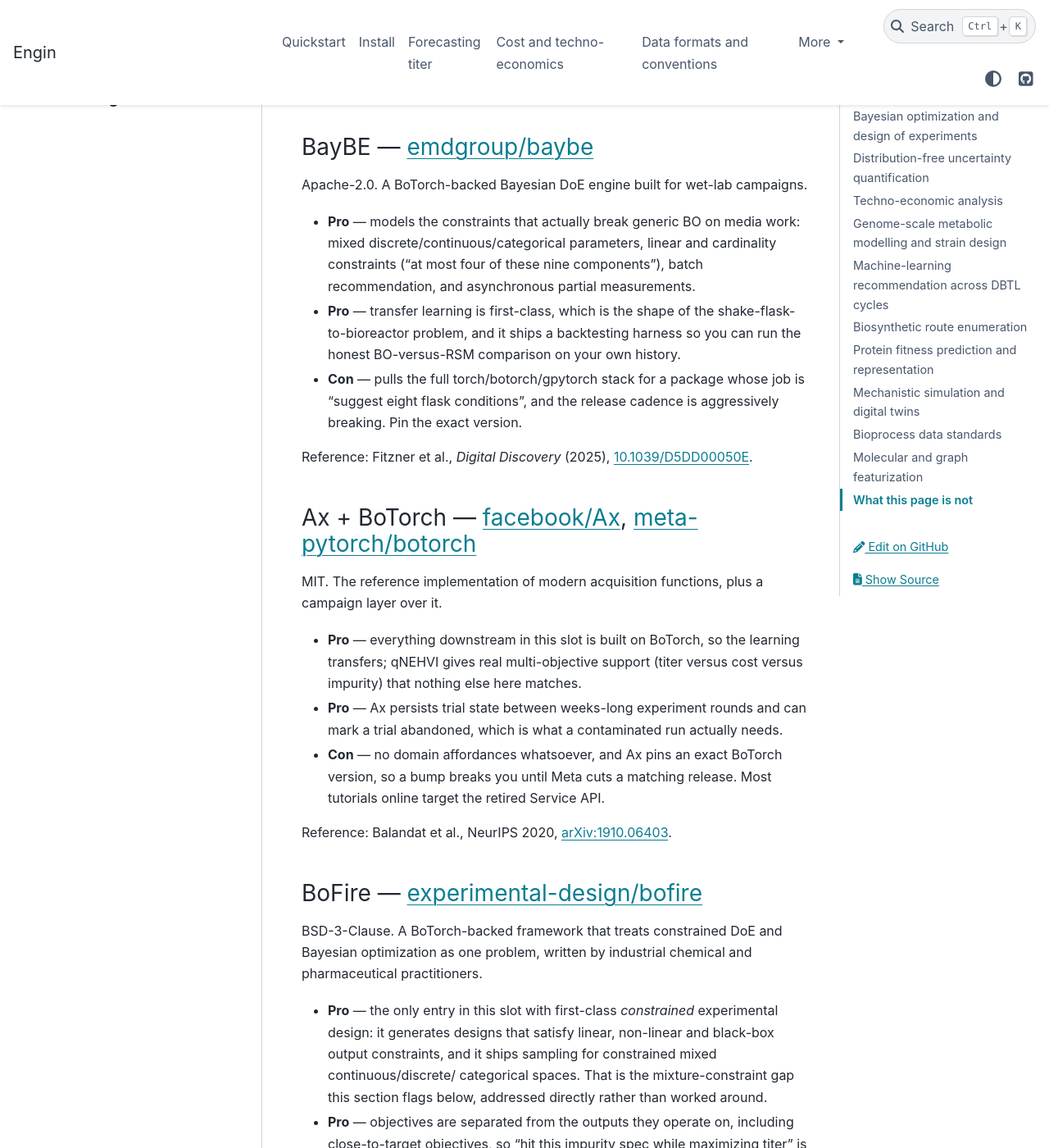
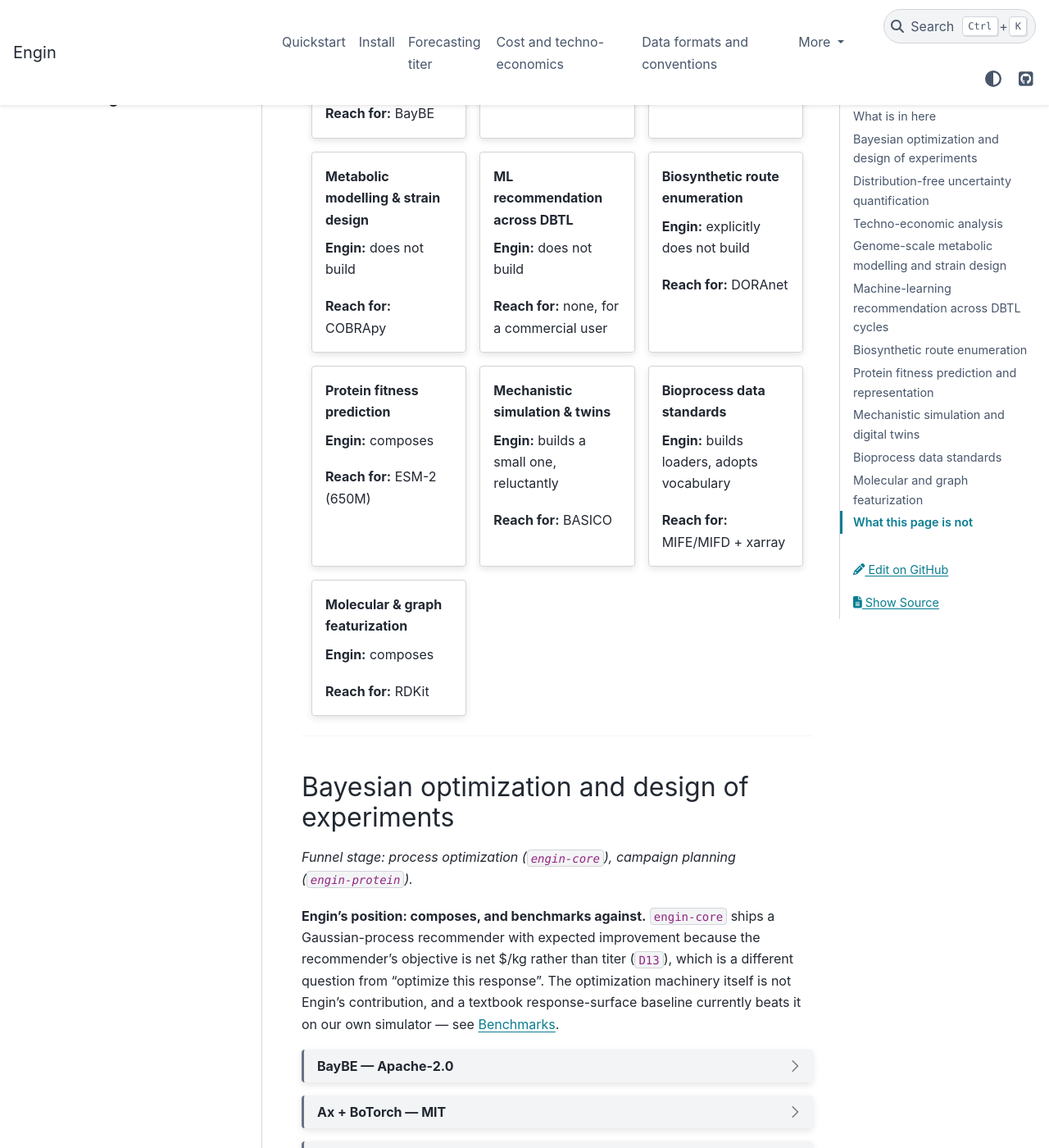
Before and after one commit to enginbio/engin-suite, a Sphinx documentation site: the page built from docs/ecosystem.md, in a window 1280 px wide and 1400 px high, scrolled down 1471 px. Shown: the whole window at 82% size. Built offline with Sphinx 7.4.7 and the PyData theme 0.15.4, drawn with Linux system fonts in a browser that asks for light colours; some of the changed text lies outside the part shown.

Commit message:
docs(ecosystem): a capability index, and the tool entries behind dropdowns
The page was 983 lines of reference filed under a single heading level: ten
capability areas, thirty-one tool entries, and the recommendation that matters
sitting at the bottom of each section behind everything that led to it. It was
already sorted by function; the sorting just was not visible from the top.

Two changes, no prose rewritten.

**A capability index.** Ten cards, one per area, each naming Engin's position on
that capability and the single implementation to reach for. A reader can now see
the whole map -- and the answer -- without scrolling the argument.

**Tool entries collapse into dropdowns titled `name -- licence`.** The licence is
in the title on purpose. This page opens by saying licences bite, and a collapsed
view that shows BayBE/Apache-2.0 next to RetroBioCat 2/CC BY-NC 4.0 next to
ART/not open source answers the first question a commercial reader has before
they expand anything.

What deliberately did *not* move behind a dropdown: each section's funnel stage,
Engin's position, the "Dead ends" and "Also" paragraphs, and every "If you pick
one" recommendation. Those are the page's argument; only the per-tool detail is
collapsed. Verified: all ten recommendations render outside any <details>.

Content is preserved verbatim -- 781 content lines before and after, with the
tool name and licence moving from the heading into the dropdown title. The
<details> element auto-expands for in-page find and for anchor navigation in
current browsers, so the reference use survives collapsing.

No new dependencies: sphinx-design is already in `extensions` and `colon_fence`
is already enabled. Builds clean under `-W --keep-going`.

Refs #157.

Co-Authored-By: Claude Opus 5 <noreply@anthropic.com>

````diff
--- a/docs/ecosystem.md
+++ b/docs/ecosystem.md
@@ -38,6 +38,110 @@ in 2021, and that finding is worth as much as the recommendation.
 
 ---
 
+## What is in here
+
+Ten capability areas. Each card names what Engin does about that capability and the
+one implementation to reach for if you only take one — the detail sits under the link.
+
+::::{grid} 1 1 2 3
+:gutter: 3
+
+:::{grid-item-card} Bayesian optimization & DoE
+:link: eco-bo
+:link-type: ref
+
+**Engin:** composes, and benchmarks against
+
+**Reach for:** BayBE
+:::
+
+:::{grid-item-card} Distribution-free UQ
+:link: eco-uq
+:link-type: ref
+
+**Engin:** wraps
+
+**Reach for:** MAPIE
+:::
+
+:::{grid-item-card} Techno-economic analysis
+:link: eco-tea
+:link-type: ref
+
+**Engin:** composes
+
+**Reach for:** BioSTEAM
+:::
+
+:::{grid-item-card} Metabolic modelling & strain design
+:link: eco-gsmm
+:link-type: ref
+
+**Engin:** does not build
+
+**Reach for:** COBRApy
+:::
+
+:::{grid-item-card} ML recommendation across DBTL
+:link: eco-dbtl
+:link-type: ref
+
+**Engin:** does not build
+
+**Reach for:** none, for a commercial user
+:::
+
+:::{grid-item-card} Biosynthetic route enumeration
+:link: eco-routes
+:link-type: ref
+
+**Engin:** explicitly does not build
+
+**Reach for:** DORAnet
+:::
+
+:::{grid-item-card} Protein fitness prediction
+:link: eco-protein
+:link-type: ref
+
+**Engin:** composes
+
+**Reach for:** ESM-2 (650M)
+:::
+
+:::{grid-item-card} Mechanistic simulation & twins
+:link: eco-sim
+:link-type: ref
+
+**Engin:** builds a small one, reluctantly
+
+**Reach for:** BASICO
+:::
+
+:::{grid-item-card} Bioprocess data standards
+:link: eco-standards
+:link-type: ref
+
+**Engin:** builds loaders, adopts vocabulary
+
+**Reach for:** MIFE/MIFD + xarray
+:::
+
+:::{grid-item-card} Molecular & graph featurization
+:link: eco-featurization
+:link-type: ref
+
+**Engin:** composes
+
+**Reach for:** RDKit
+:::
+
+::::
+
+---
+
+(eco-bo)=
+
 ## Bayesian optimization and design of experiments
 
 *Funnel stage: process optimization (`engin-core`), campaign planning (`engin-protein`).*
@@ -49,7 +153,10 @@ objective is net $/kg rather than titer (`D13`), which is a different question f
 contribution, and a textbook response-surface baseline currently beats it on our
 own simulator — see [Benchmarks](benchmarks).
 
-### BayBE — [emdgroup/baybe](https://github.com/emdgroup/baybe)
+:::{dropdown} BayBE — Apache-2.0
+:animate: fade-in-slide-down
+
+[emdgroup/baybe](https://github.com/emdgroup/baybe)
 
 Apache-2.0. A BoTorch-backed Bayesian DoE engine built for wet-lab campaigns.
 
@@ -135,6 +254,7 @@ a licensing question. A scikit-optimize fork retuned for noisy physical processe
 
 Reference: Bertelsen et al., *Journal of Chemical Information and Modeling* 65(4)
 (2025), [10.1021/acs.jcim.4c02240](https://doi.org/10.1021/acs.jcim.4c02240).
+:::
 
 **Classical DoE.** [pydoe](https://github.com/pydoe/pydoe) (BSD-3) is the maintained
 home of the classical designs — factorial, Plackett-Burman, Box-Behnken, central
@@ -202,6 +323,7 @@ Engin cannot run inside it without first becoming a BayBE campaign, which is a f
 larger commitment than a baseline comparison. BayBE stays what #20 already calls
 it — a *baseline to beat*, not a frame to sit in — and it is Apache-2.0, so that
 comparison carries no licence question when someone builds it.
+:::
 
 **If you pick one:** BayBE, unless the torch dependency is disqualifying, in which
 case ProcessOptimizer. Pick BoFire instead of BayBE when the binding difficulty is
@@ -210,6 +332,8 @@ can only appear with another — because that is the case it is built for and th
 where BayBE's constraint support runs out first.
 
 ---
+
+(eco-uq)=
 
 ## Distribution-free uncertainty quantification
 
@@ -282,6 +417,7 @@ not a shrug.
   refreshed in roughly ten months while commits continue to land. There is no tagged
   point you can pin to and reason about; you are pinning to a PyPI upload or to a
   commit hash.
+:::
 
 **Also worth knowing.** [puncc](https://github.com/deel-ai/puncc) is MIT with a
 genuinely optional torch dependency and a certification-oriented framing. This page
@@ -359,6 +508,7 @@ in one system object.
   resource-recovery shaped, not industrial aerobic fermentation shaped.
 - **Con** — inherits BioSTEAM's pins and bus-factor risk, and adds a second layer of
   the same.
+:::
 
 **Not open, but name them honestly.** SuperPro Designer remains the industry default
 for batch bioprocess TEA and scheduling, and has no open-source equal on
@@ -409,8 +564,12 @@ decision — shelling out is not the same as importing.
 
 Reference: Ebrahim et al., *BMC Syst. Biol.* (2013),
 [10.1186/1752-0509-7-74](https://doi.org/10.1186/1752-0509-7-74).
+:::
 
-### StrainDesign — [klamt-lab/straindesign](https://github.com/klamt-lab/straindesign)
+:::{dropdown} StrainDesign — Apache-2.0
+:animate: fade-in-slide-down
+
+[klamt-lab/straindesign](https://github.com/klamt-lab/straindesign)
 
 Apache-2.0 — the cleanest licence in this slot. Minimal cut sets, OptKnock,
 RobustKnock, OptCouple over a COBRApy model.
@@ -425,8 +584,10 @@ RobustKnock, OptCouple over a COBRApy model.
 - **Con** — self-classified as alpha on PyPI. Pin the version.
 
 Reference: Schneider et al., *Bioinformatics* (2022), 38(21):4981.
+:::
 
-### Model reconstruction: CarveMe and gapseq
+:::{dropdown} Model reconstruction: CarveMe and gapseq — Apache-2.0 / GPL-3.0
+:animate: fade-in-slide-down
 
 [CarveMe](https://github.com/cdanielmachado/carveme) (Apache-2.0) carves an
 organism-specific model out of a curated universal model from a genome annotation, in
@@ -445,6 +606,7 @@ dated reference-database provenance — and that gap has widened: gapseq moved t
 line during 2026 (`v2.1.0`, 2026-05-30) with commits through August while CarveMe stood
 still. *(Checked 2026-08-17.)* But it is R plus shell, so it is a subprocess
 dependency in a Python stack, and it is bacteria and archaea only.
+:::
 
 **Reaction thermodynamics.** [eQuilibrator](https://gitlab.com/equilibrator/equilibrator-api)
 (MIT, on GitLab) is the right answer for ΔG′° estimation and is actively developed. The
@@ -469,6 +631,8 @@ the GPL question deliberately before importing it.
 
 ---
 
+(eco-dbtl)=
+
 ## Machine-learning recommendation across DBTL cycles
 
 *Funnel stage: between route ranking (`engin-pathway`) and process optimization
@@ -485,7 +649,10 @@ this because a good open implementation exists — would be assuming something f
 Whether Engin should serve it is [#211](https://github.com/enginbio/engin-suite/issues/211);
 `BIOSECURITY.md` §2 currently says it does not.
 
-### ART — [JBEI/ART](https://github.com/JBEI/ART)
+:::{dropdown} ART — not open source
+:animate: fade-in-slide-down
+
+[JBEI/ART](https://github.com/JBEI/ART)
 
 **Not open source, and this is the entry the page's licence warning was written for.**
 Non-commercial academic use only, *Patent Pending*, and access is by emailing Berkeley
@@ -540,6 +715,7 @@ formation across a COBRApy model.
   is the near-miss a reader will find first and mistake for the thing.
 - **Con** — dormant since January 2025, notebooks-plus-`core/` with no packaging, and
   the repository states the work is not yet published.
+:::
 
 **Adjacent infrastructure, both permissive, neither a recommender.**
 [JBEI/EDD](https://github.com/JBEI/edd) (BSD-3-Clause, LBNL) is the Test-side data
@@ -586,7 +764,10 @@ cycles.
 The whitespace is *ranking* the routes they produce by manufacturability, not finding
 them. `engin-pathway` consumes routes; it does not enumerate them.
 
-### DORAnet — [wsprague-nu/doranet](https://github.com/wsprague-nu/doranet)
+:::{dropdown} DORAnet — Apache-2.0
+:animate: fade-in-slide-down
+
+[wsprague-nu/doranet](https://github.com/wsprague-nu/doranet)
 
 Apache-2.0 — the only licence in this slot that is a drop-in match for Engin's.
 Forward, retro and hybrid chemo-enzymatic reaction network enumeration; the explicit
@@ -623,14 +808,19 @@ MIT code over the [RetroRules](https://retrorules.org/) rule set, with
 
 Reference: Delépine et al., *Metabolic Engineering* (2018),
 [10.1016/j.ymben.2017.12.002](https://doi.org/10.1016/j.ymben.2017.12.002).
+:::
 
-### RetroBioCat 2 — [willfinnigan/RetroBioCat-2](https://github.com/willfinnigan/RetroBioCat-2)
+:::{dropdown} RetroBioCat 2 — CC BY-NC 4.0 — non-commercial
+:animate: fade-in-slide-down
+
+[willfinnigan/RetroBioCat-2](https://github.com/willfinnigan/RetroBioCat-2)
 
 **CC BY-NC 4.0 — non-commercial, not an OSI licence.** Note the regression: version 1
 was MIT. Listed because it is the most actively developed biocatalysis-specific route
 finder, shipping template-based and template-free expanders plus MCTS search with
 expert-curated enzyme rules. **Engin's commercial users cannot use it.** List it, don't
 depend on it.
+:::
 
 **Also.** [BioNavi](https://github.com/zengtsysu/BioNavi) (MIT) is a transformer-ensemble
 search that is strongest exactly where rule-based enumeration is weakest — complex
@@ -652,6 +842,8 @@ you need the publication-defensible answer and can eat KNIME.
 
 ---
 
+(eco-protein)=
+
 ## Protein fitness prediction and representation
 
 *Funnel stage: `engin-protein` featurization and the low-N loop.*
@@ -714,6 +917,7 @@ very few resources offer.
 - **Con** — DMS assays are a biased proxy for engineering campaigns: mostly single
   substitutions on well-studied natural proteins, mostly saturating rather than low-N.
   Good ProteinGym numbers do not guarantee good performance on a 96-variant plate.
+:::
 
 **Also.** [SaProt](https://github.com/westlake-repl/SaProt) (MIT) fuses sequence with
 Foldseek structural tokens and has a companion aimed explicitly at wet-lab scientists
@@ -766,7 +972,10 @@ moved: `NREL/BioReactorDesign` now redirects to `NatLabRockies/BioReactorDesign`
 *(Checked 2026-08-17.)*
 ```
 
-### BASICO / COPASI — [copasi/basico](https://github.com/copasi/basico)
+:::{dropdown} BASICO / COPASI — Artistic-2.0
+:animate: fade-in-slide-down
+
+[copasi/basico](https://github.com/copasi/basico)
 
 Artistic-2.0. A Pythonic wrapper over the COPASI biochemical network engine.
 
@@ -781,8 +990,12 @@ Artistic-2.0. A Pythonic wrapper over the COPASI biochemical network engine.
   failures drop you out of Python fast.
 
 Reference: Bergmann, *JOSS* (2023), [10.21105/joss.05553](https://doi.org/10.21105/joss.05553).
+:::
 
-### Tellurium / libRoadRunner — [sys-bio/tellurium](https://github.com/sys-bio/tellurium)
+:::{dropdown} Tellurium / libRoadRunner — Apache-2.0
+:animate: fade-in-slide-down
+
+[sys-bio/tellurium](https://github.com/sys-bio/tellurium)
 
 Apache-2.0. Antimony's readable model language over a JIT-compiled SBML simulator.
 
@@ -795,6 +1008,7 @@ Apache-2.0. Antimony's readable model language over a JIT-compiled SBML simulato
 - **Con** — LLVM-backed binary wheels are a recurring install problem on new interpreters
   and on ARM. The GitHub releases tab also lags PyPI here, so judge it the way this page
   judges BioSTEAM: from commits and PyPI, not from the releases page.
+:::
 
 **Downstream.** [CADET-Core](https://github.com/cadet/CADET-Core) and
 [CADET-Process](https://github.com/fau-advanced-separations/CADET-Process) are
@@ -818,6 +1032,8 @@ problems.
 
 ---
 
+(eco-standards)=
+
 ## Bioprocess data standards
 
 *Funnel stage: the ingest layer (`engin-core.loaders`, `engin-core.convention`).*
@@ -855,8 +1074,12 @@ Reference: Georgakilas et al., *GigaScience* (2026),
 [10.1093/gigascience/giag038](https://doi.org/10.1093/gigascience/giag038).
 *(Corrected 2026-08-16: this read "Koehorst et al." Koehorst is the paper's last
 author, not its first.)*
+:::
 
-### xarray and CF conventions — [pydata/xarray](https://github.com/pydata/xarray)
+:::{dropdown} xarray and CF conventions — Apache-2.0
+:animate: fade-in-slide-down
+
+[pydata/xarray](https://github.com/pydata/xarray)
 
 Apache-2.0. Labeled N-dimensional arrays serializing to netCDF or Zarr.
 
@@ -882,6 +1109,7 @@ MIT. A JSON descriptor that types columns and travels next to plain CSVs.
   and does not scale.
 - **Con** — types columns, carries no domain semantics. Two labs can produce valid and
   mutually incompatible packages, so it does not solve interchange without MIFE on top.
+:::
 
 **Device protocols, clearly labelled as such.** [asyncua](https://github.com/FreeOpcUa/opcua-asyncio)
 (LGPL-3.0) is the pure-Python OPC UA client you will actually meet on a plant-floor skid;
@@ -903,6 +1131,8 @@ a young standard.
 
 ---
 
+(eco-featurization)=
+
 ## Molecular and graph featurization
 
 *Funnel stage: `engin-graph`, and through it `engin-pathway` and `engin-materials`.*
@@ -952,6 +1193,7 @@ BSD-3. A maintained fork of Mordred computing a wide 2D and 3D descriptor block.
   with many near-duplicate or NaN descriptors, and the library does not filter for you.
 - **Con** — effectively one maintainer doing compatibility triage. Treat it as frozen
   functionality on life support. The original `mordred` has been dead since 2019.
+:::
 
 **Dead end, and this one surprises people.** [DGL](https://github.com/dmlc/dgl) is
 effectively abandoned upstream: no release since September 2024, a single outside-contributor
````
Also changed, not shown: other parts of docs/ecosystem.md (+109 -22 lines).
